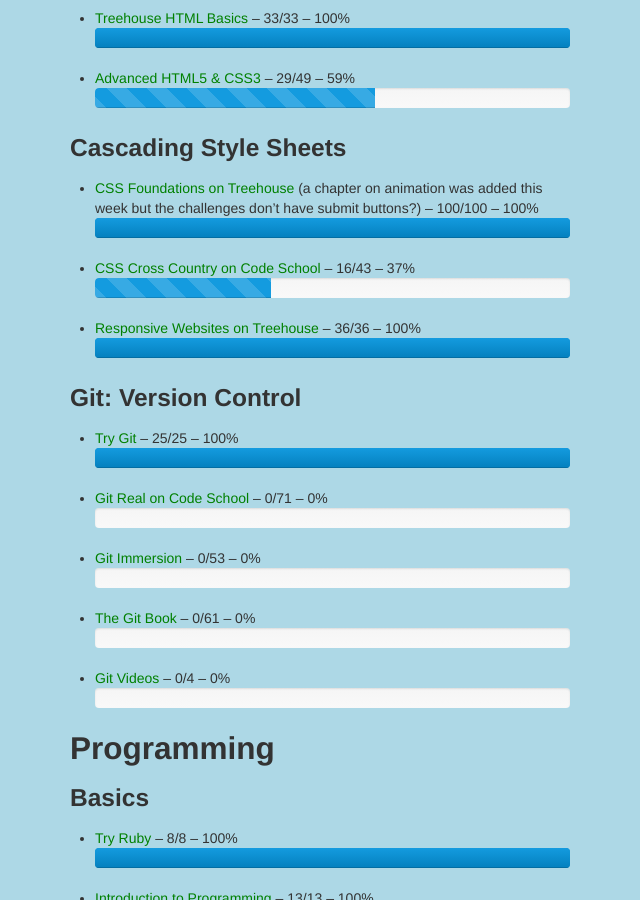
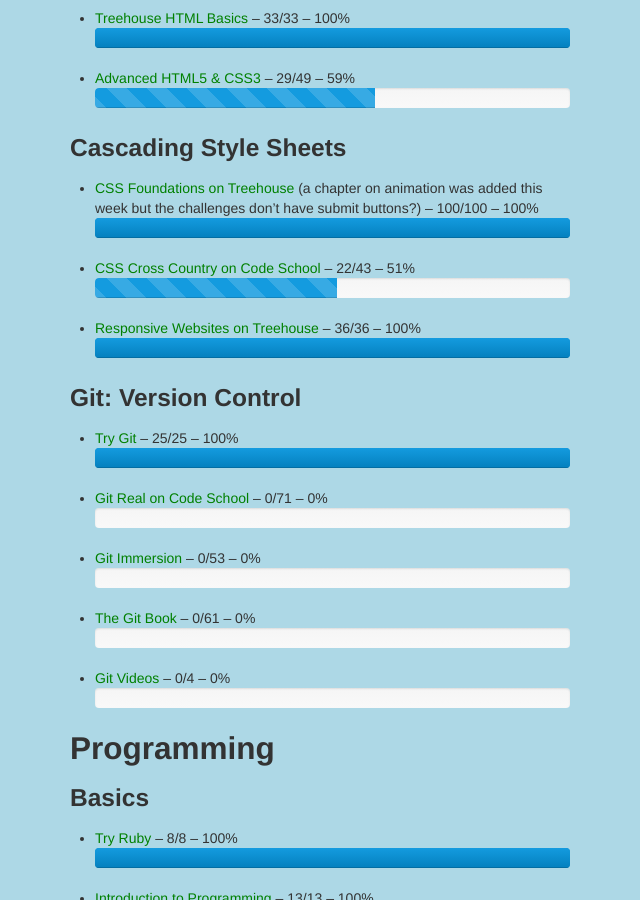
Before and after one commit to hardscrabble/hardscrabble.github.io, a Jekyll site: the page built from _posts/2013-05-28-prework.md, in a window 1280 px wide and 900 px high, scrolled down 1022 px. Shown: the whole window, without its empty margins (320-960 px from the left). Built offline with Jekyll 4.4.1, drawn with Linux system fonts in a browser that asks for light colours; comment, search, counter and statistics services are not loaded; a style sheet for code colours, icons or effects is not loaded.

Commit message:
learned more about css

```diff
--- a/_posts/2013-05-28-prework.md
+++ b/_posts/2013-05-28-prework.md
@@ -35,7 +35,7 @@
 ### Cascading Style Sheets
 
 * [CSS Foundations on Treehouse](http://teamtreehouse.com/library/websites/css-foundations-2) (a chapter on animation was added this week but the challenges don't have submit buttons?) -- 100/100
-* [CSS Cross Country on Code School](http://www.codeschool.com/courses/css-cross-country) -- 16/43
+* [CSS Cross Country on Code School](http://www.codeschool.com/courses/css-cross-country) -- 22/43
 * [Responsive Websites on Treehouse](http://teamtreehouse.com/library/websites/build-a-responsive-website/) -- 36/36
 
 ### Git: Version Control
```
